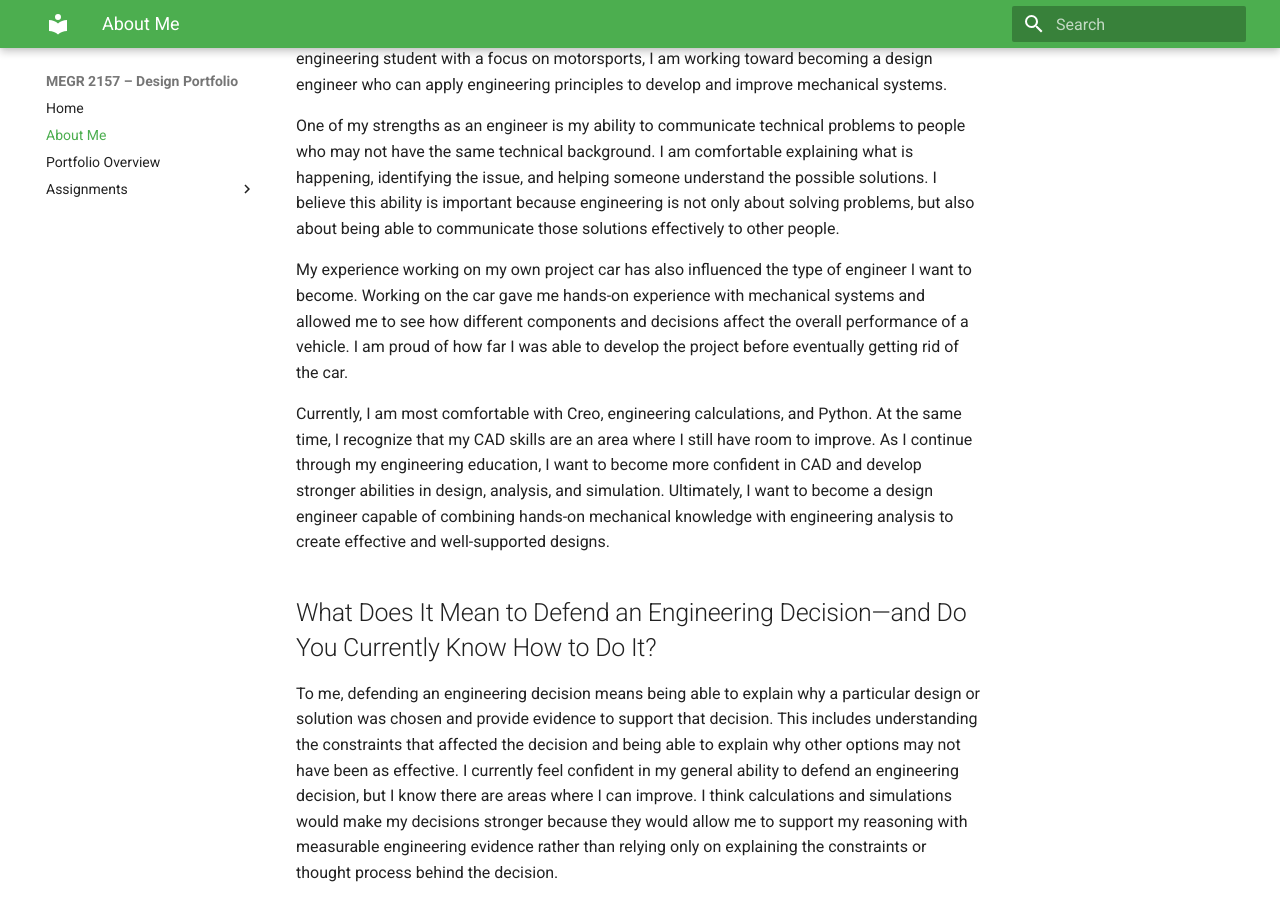
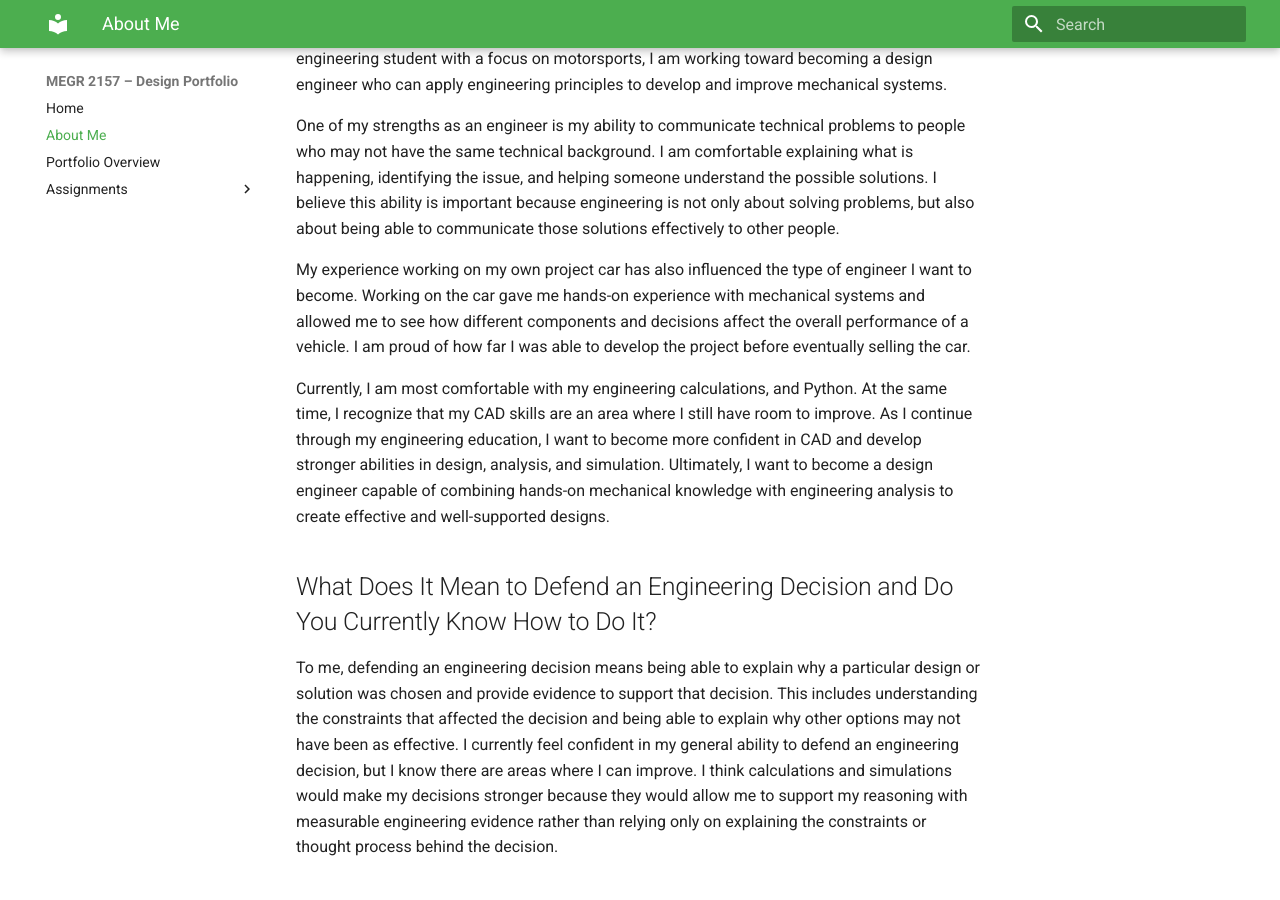
Before and after one commit to ethanking13/ethanking---megr2156-portfolio, an MkDocs documentation site: the page built from docs/aboutme/index.md, in a window 1280 px wide and 900 px high, scrolled down 375 px. Built offline with MkDocs 1.6.1 and Material for MkDocs 9.7.7, drawn with Linux system fonts in a browser that asks for light colours.

Commit message:
Refine project car experience and section title
Updated wording for clarity and corrected the term 'getting rid of' to 'selling' in the project car section. Adjusted the title of a section for improved readability.

```diff
--- a/docs/aboutme/index.md
+++ b/docs/aboutme/index.md
@@ -8,11 +8,11 @@ I originally chose mechanical engineering because, growing up, I was always draw
 
 One of my strengths as an engineer is my ability to communicate technical problems to people who may not have the same technical background. I am comfortable explaining what is happening, identifying the issue, and helping someone understand the possible solutions. I believe this ability is important because engineering is not only about solving problems, but also about being able to communicate those solutions effectively to other people.
 
-My experience working on my own project car has also influenced the type of engineer I want to become. Working on the car gave me hands-on experience with mechanical systems and allowed me to see how different components and decisions affect the overall performance of a vehicle. I am proud of how far I was able to develop the project before eventually getting rid of the car.
+My experience working on my own project car has also influenced the type of engineer I want to become. Working on the car gave me hands-on experience with mechanical systems and allowed me to see how different components and decisions affect the overall performance of a vehicle. I am proud of how far I was able to develop the project before eventually selling the car.
 
-Currently, I am most comfortable with Creo, engineering calculations, and Python. At the same time, I recognize that my CAD skills are an area where I still have room to improve. As I continue through my engineering education, I want to become more confident in CAD and develop stronger abilities in design, analysis, and simulation. Ultimately, I want to become a design engineer capable of combining hands-on mechanical knowledge with engineering analysis to create effective and well-supported designs.
+Currently, I am most comfortable with my engineering calculations, and Python. At the same time, I recognize that my CAD skills are an area where I still have room to improve. As I continue through my engineering education, I want to become more confident in CAD and develop stronger abilities in design, analysis, and simulation. Ultimately, I want to become a design engineer capable of combining hands-on mechanical knowledge with engineering analysis to create effective and well-supported designs.
 
-## What Does It Mean to Defend an Engineering Decision—and Do You Currently Know How to Do It?
+## What Does It Mean to Defend an Engineering Decision and Do You Currently Know How to Do It?
 
 To me, defending an engineering decision means being able to explain why a particular design or solution was chosen and provide evidence to support that decision. This includes understanding the constraints that affected the decision and being able to explain why other options may not have been as effective. I currently feel confident in my general ability to defend an engineering decision, but I know there are areas where I can improve. I think calculations and simulations would make my decisions stronger because they would allow me to support my reasoning with measurable engineering evidence rather than relying only on explaining the constraints or thought process behind the decision.
 
```
